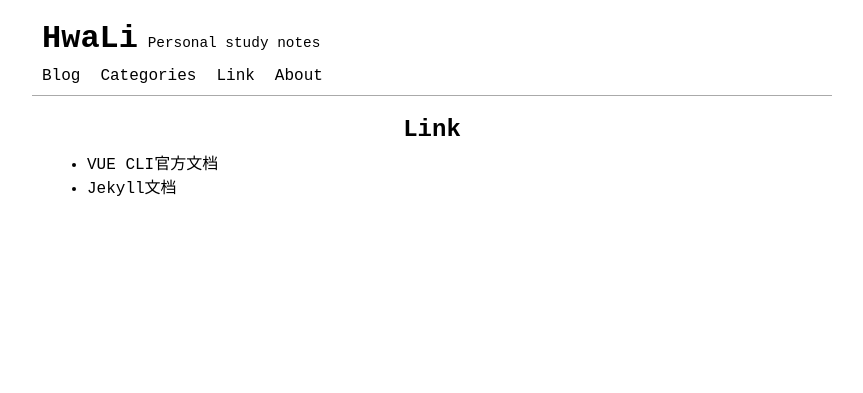
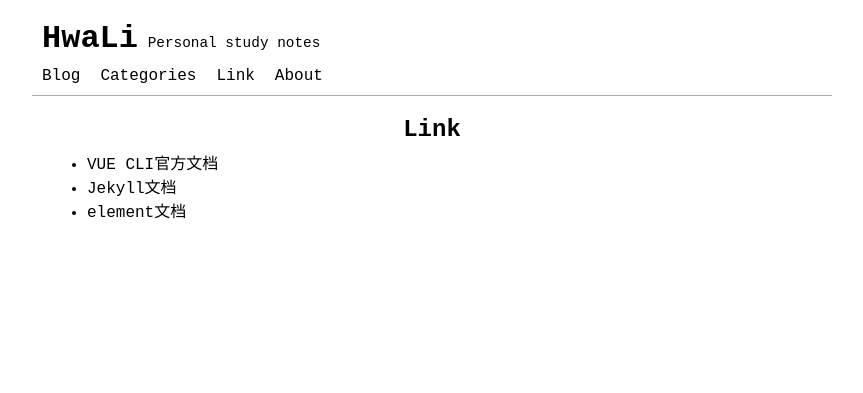
Before and after one commit to hualiy/hualiy.github.io, a Jekyll site: the page built from pages/link.md, in a window 1280 px wide. Shown: the top 393 px of the page, without its empty margins (208-1071 px from the left). Built offline with Jekyll 4.4.1, drawn with Linux system fonts in a browser that asks for light colours.

Commit message:
Update link.md

```diff
--- a/pages/link.md
+++ b/pages/link.md
@@ -6,3 +6,4 @@ permalink: /link
 
 - [VUE CLI官方文档](https://cli.vuejs.org/zh/guide/)
 - [Jekyll文档](http://jekyllcn.com/docs/home/)
+- [element文档](https://element-plus.gitee.io/#/zh-CN/component/layout)
```
